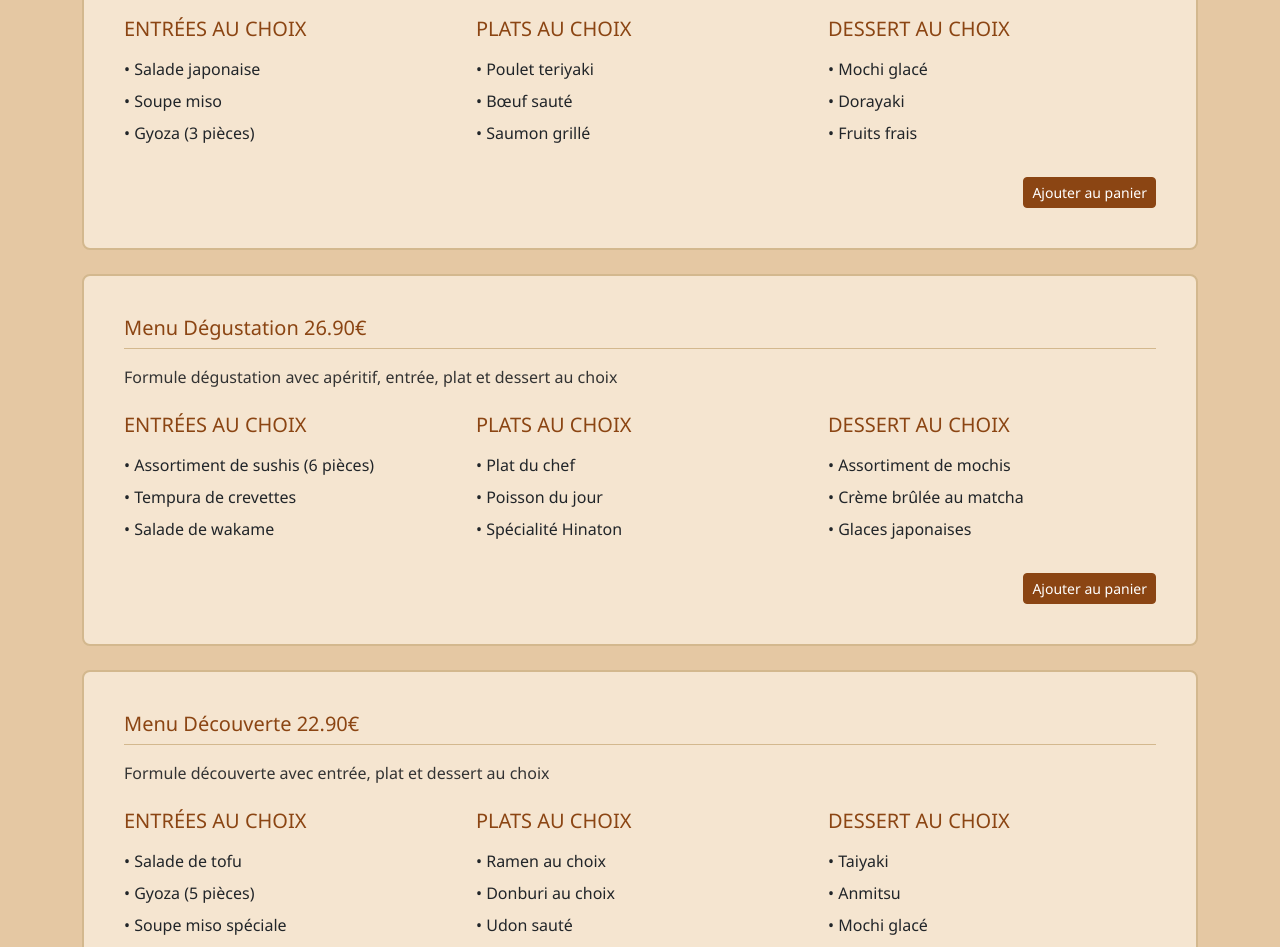
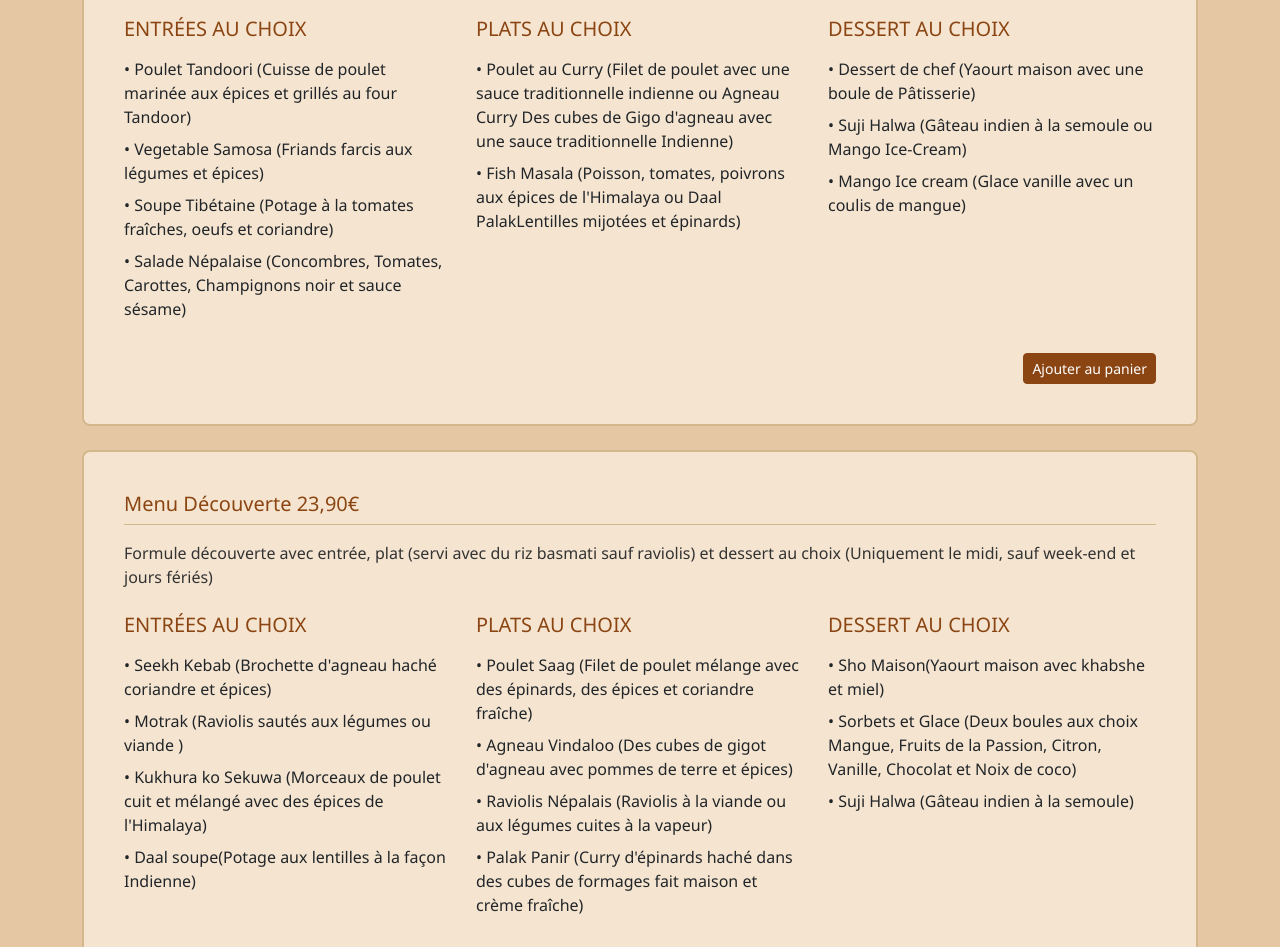
Before and after one commit to tse-ley/total_project, a React (Vite) app: page /menuformulaire in a window 1280 px wide. Shown: the part 840-1787 px from the top of the page. Built offline with nearby package versions, Linux system fonts and the light colour scheme.

Commit message:
sixth commit

```diff
--- a/src/pages/Commande.jsx
+++ b/src/pages/Commande.jsx
@@ -1,5 +1,6 @@
 import React from 'react';
 import { Container, Row, Col, Card, Button, ListGroup } from 'react-bootstrap';
+import '../index.css'; // Import your CSS file
 import { useCart } from '../context/CartContext'; // Import useCart
 
 const Commande = () => {
--- a/src/pages/Contact.jsx
+++ b/src/pages/Contact.jsx
@@ -1,10 +1,11 @@
 import React from 'react';
 import { Container, Row, Col, Form, Button } from 'react-bootstrap';
+import '../index.css';
 import mapImage from '../assets/maps.png';
 
 const Contact = () => {
   return (
-    <Container fluid className="py-4 flex-grow-1" style={{ backgroundColor: '#F8C78B', minHeight: '100vh' }}>
+    <Container fluid className="py-4 flex-grow-1">
         <Row className="justify-content-center">
           <Col md={10}>
             <Row>
--- a/src/pages/MenuDessert.jsx
+++ b/src/pages/MenuDessert.jsx
@@ -6,23 +6,100 @@ import MenuSection from '../components/MenuSection';
 import '../Menu.css';
 
 const MenuDessert = () => {
-  const { addToCart } = useCart(); // Use the addToCart function from CartContext
+  const { addToCart } = useCart(); // Use the addToCart function from the context
 
   const desserts = [
     {
       id: 'd1',
-      name: 'Gulab Jamun',
-      description: 'Boules de lait sucrées trempées dans du sirop',
-      price: 5.99,
+      name: 'Sho Maison',
+      description: ' Yaourt maison avec khabshe (Cookie Tibétain) et miel',
+      price: 6.0,
       image: '/images/gulab-jamun.jpg',
     },
     {
       id: 'd2',
-      name: 'Kheer',
-      description: 'Riz au lait traditionnel népalais',
-      price: 4.99,
+      name: 'Suji Halwa',
+      description: 'Gâteau indien à la semoule',
+      price: 6.0,
       image: '/images/kheer.jpg',
     },
+    {
+      id: 'd3',
+      name: 'Gulab Jamun',
+      description: 'Pâtisserie indienne fait maison avec sirop rose et miel',
+      price: 7.0,
+      image: '/images/gulab-jamun.jpg',
+    },
+    {
+      id: 'd4',
+      name: 'Sorbets et Glace',
+      description: 'Deux boules aux choix : Mangue, Fruits de la Passion, Citron, Vanille, Chocolat et Noix de coco',
+      price: 7.0,
+      image: '/images/kheer.jpg',
+    },
+    {
+      id: 'd5',
+      name: 'Mango Ice-Cream',
+      description: 'Glace vanille avec un coulis de mangue',
+      price: 7.90,
+      image: '/images/gulab-jamun.jpg',
+    },
+    {
+      id: 'd6',
+      name: 'Salade de Fruits ',
+      description: 'Frais Fruits frais assaisonnés',
+      price: 7.90,
+      image: '/images/kheer.jpg',
+    },
+    {
+      id: 'd7',
+      name: 'Dessert Sagarmatha',
+      description: 'Mélange de fruits frais et des fruits secs dans du fromage blanc',
+      price: 7.90,
+      image: '/images/gulab-jamun.jpg',
+    },
+    {
+      id: 'd8',
+      name: 'Kulfi',
+      description: 'Glace traditionnelle à la pistache fait maison',
+      price: 7.90,
+      image: '/images/kheer.jpg',
+    },
+    {
+      id: 'd9',
+      name: 'Dessert de chef Yaourt ',
+      description: 'maison avec une boule de Pâtisserie',
+      price: 7.90,
+      image: '/images/gulab-jamun.jpg',
+    },
+    {
+      id: 'd10',
+      name: 'Dame Blanche',
+      description: 'R2 boules de vanille, 1 boule chocolat, caramel et chantilly',
+      price: 8.90,
+      image: '/images/kheer.jpg',
+    },
+    {
+      id: 'd11',
+      name: 'Chocolat Liégeois',
+      description: 'Chocolat et ses morceaux, vanille intense de madagascar, sauce dessert chocolat et copeaux de chocolat noir',
+      price: 8.90,
+      image: '/images/gulab-jamun.jpg',
+    },
+    {
+      id: 'd12',
+      name: 'Café Liégeois',
+      description: 'Café pur arabica, vanille intense de madagascar, sauce dessert chocolat et crème sucrée',
+      price: 8.90,
+      image: '/images/kheer.jpg',
+    },
+    {
+      id: 'd13',
+      name: 'Banana Split',
+      description: 'Vanille, fraise, chocolat, sauce dessert chocolat, banane fraîche et chantilly',
+      price: 8.90,
+      image: '/images/gulab-jamun.jpg',
+    }
   ];
 
   return (
--- a/src/pages/MenuFormulaire.jsx
+++ b/src/pages/MenuFormulaire.jsx
@@ -5,90 +5,87 @@ import CartButton from '../components/CartButton';
 import '../Menu.css';
 
 const MenuFormulaires = () => {
-  // Sample data for set menus
+  // set menus
   const formulaires = [
     {
       id: 'f1',
-      name: 'Assiettte Midi 15.90€',
-      description: 'Formule déjeuner avec entrée au choix, plat principal et boisson',
-      price: 15.90,
+      name: 'Assiette Midi 13,90€',
+      description: 'Uniquement le midi, sauf week-end et jours fériés',
+      price: 13.90,
       entrees: [
-        'Salade verte',
-        'Soupe miso',
-        'Gyoza (3 pièces)'
+        'Daal ou Légumes Mixtes',
+        'Avec du Riz basmati'
       ],
       plats: [
-        'Poulet teriyaki',
-        'Bœuf sauté',
-        'Tofu frit'
+        'Poulet Tikka ou Poulet Tandoori au choix',
+        'Beignets Menu Express 14,90€Mixtes ',
+        'Samosa Légumes'
       ],
       desserts: [
-        'Mochi glacé',
-        'Dorayaki',
-        'Fruits frais'
+        'Dessert Gâteau Maison'
       ]
     },
     {
       id: 'f2',
-      name: 'Menu Express 18.90€',
-      description: 'Formule express avec entrée, plat et dessert au choix',
-      price: 18.90,
+      name: 'Menu Express 14,90€',
+      description: "Entrées + Plats ou Plats (servi avec du riz basmati) + Dessert au choix (Uniquement le midi, sauf week-end et jours fériés)",
+      price: 14.90,
       entrees: [
-        'Salade japonaise',
-        'Soupe miso',
-        'Gyoza (3 pièces)'
+        'Poulet Tandoori (Cuisse de poulet marinée aux épices et grillés au four Tandoor)',
+        'Vegetable Samosa (Friands farcis aux légumes et épices)',
+        'Soupe Tibétaine (Potage à la tomates fraîches, oeufs et coriandre)',
+        'Salade Népalaise (Concombres, Tomates, Carottes, Champignons noir et sauce sésame)'
       ],
       plats: [
-        'Poulet teriyaki',
-        'Bœuf sauté',
-        'Saumon grillé'
+        "Poulet au Curry (Filet de poulet avec une sauce traditionnelle indienne ou Agneau Curry Des cubes de Gigo d'agneau avec une sauce traditionnelle Indienne)",
+        "Fish Masala (Poisson, tomates, poivrons aux épices de l'Himalaya ou Daal PalakLentilles mijotées et épinards)"
       ],
       desserts: [
-        'Mochi glacé',
-        'Dorayaki',
-        'Fruits frais'
+        'Dessert de chef (Yaourt maison avec une boule de Pâtisserie)',
+        'Suji Halwa (Gâteau indien à la semoule ou Mango Ice-Cream)',
+        'Mango Ice cream (Glace vanille avec un coulis de mangue)'
       ]
     },
     {
       id: 'f3',
-      name: 'Menu Dégustation 26.90€',
-      description: 'Formule dégustation avec apéritif, entrée, plat et dessert au choix',
-      price: 26.90,
+      name: 'Menu Découverte 23,90€',
+      description: 'Formule découverte avec entrée, plat (servi avec du riz basmati sauf raviolis) et dessert au choix (Uniquement le midi, sauf week-end et jours fériés)',
+      price: 23.90,
       entrees: [
-        'Assortiment de sushis (6 pièces)',
-        'Tempura de crevettes',
-        'Salade de wakame'
+        "Seekh Kebab (Brochette d'agneau haché coriandre et épices)",
+        'Motrak (Raviolis sautés aux légumes ou viande )',
+        "Kukhura ko Sekuwa (Morceaux de poulet cuit et mélangé avec des épices de l'Himalaya)",
+        "Daal soupe(Potage aux lentilles à la façon Indienne)"
       ],
       plats: [
-        'Plat du chef',
-        'Poisson du jour',
-        'Spécialité Hinaton'
+        'Poulet Saag (Filet de poulet mélange avec des épinards, des épices et coriandre fraîche)',
+        "Agneau Vindaloo (Des cubes de gigot d'agneau avec pommes de terre et épices)",
+        "Raviolis Népalais (Raviolis à la viande ou aux légumes cuites à la vapeur)",
+        "Palak Panir (Curry d'épinards haché dans des cubes de formages fait maison et crème fraîche)"
       ],
       desserts: [
-        'Assortiment de mochis',
-        'Crème brûlée au matcha',
-        'Glaces japonaises'
+        'Sho Maison(Yaourt maison avec khabshe et miel)',
+        "Sorbets et Glace (Deux boules aux choix Mangue, Fruits de la Passion, Citron, Vanille, Chocolat et Noix de coco)",
+        "Suji Halwa (Gâteau indien à la semoule)"
       ]
     },
     {
       id: 'f4',
-      name: 'Menu Découverte 22.90€',
-      description: 'Formule découverte avec entrée, plat et dessert au choix',
-      price: 22.90,
+      name: 'Menu Dégustation 28,90 €',
+      description: "Formule dégustation avec entrée (Servis avec Nan nature / Nan Garlic / Nan fromage ou Nan Maison), plat et dessert au choix",
+      price: 28.90,
       entrees: [
-        'Salade de tofu',
-        'Gyoza (5 pièces)',
-        'Soupe miso spéciale'
+        'Poulet Tikka (Morceaux de poulet marinée et grillées au four Tandoor)',
+        "Khasi ko Chhoila (Gigot d'agneau désossé marinée aux poivrons, ail, gingembre, oignons et épices et grillé a four Tandoor ou Shabaleb Chaussons fourrés à la viande)",
+        "Baigan Bharta (Fondue de caviar d'aubergines crème fraîche)"
       ],
       plats: [
-        'Ramen au choix',
-        'Donburi au choix',
-        'Udon sauté'
+        "Crevettes au Curry (Crevettes décortiquées avec une sauce traditionnelle indienne ou Agneau Saag Des cubes de gigot d'agneau mélange avec des épinards, des épices et coriandre fraîche)",
+        "Butter Chicken (Poulet mariné et grillé puis cuit dans la sauce au beurre, crème fraîche, et noix de cajou)",
+        "Shamdre (Filet de poulet ou boeuf et légumes sautes avec riz au sauce soja et oeufs comme omelette)"
       ],
       desserts: [
-        'Taiyaki',
-        'Anmitsu',
-        'Mochi glacé'
+        'DESSERTS AU CHOIX à la carte'
       ]
     }
   ];
--- a/src/pages/MenuPlats.jsx
+++ b/src/pages/MenuPlats.jsx
@@ -210,6 +210,147 @@ const MenuPlats = () => {
 
   ];
 
+  const platsBiryani = [
+    {
+      id: 'b1',
+      name: 'Biryani Légumes',
+      description: "Le royal biryani est un plat traditionnelle Indien préparé avec du riz basmati parfumé, différentes épices, des raisins sec, des noix de cajou, dans une sauce curry avec légumes.",
+      price: 14.90,
+      image: '/images/dal-bhat.jpg',
+    },
+    {
+      id: 'b2',
+      name: 'Biryani Poulet',
+      description: "Le royal biryani est un plat traditionnelle Indien préparé avec du riz basmati parfumé, différentes épices, des raisins sec, des noix de cajou, dans une sauce curry avec poulet.",
+      price: 15.50,
+      image: '/images/momo.jpg',
+    },
+    {
+      id: 'b3',
+      name: 'Biryani Agneau ',
+      description: "Le royal biryani est un plat traditionnelle Indien préparé avec du riz basmati parfumé, différentes épices, des raisins sec, des noix de cajou, dans une sauce curry avec agneau.",
+      price: 17.50,
+      image: '/images/dal-bhat.jpg',
+    },
+    {
+      id: 'b4',
+      name: 'Biryani Crevettes',
+      description: "Le royal biryani est un plat traditionnelle Indien préparé avec du riz basmati parfumé, différentes épices, des raisins sec, des noix de cajou, dans une sauce curry avec crevettes.",
+      price: 17.90,
+      image: '/images/dal-bhat.jpg',
+    },
+    {
+      id: 'b5',
+      name: 'Biryani Maison',
+      description: "Le royal biryani est un plat traditionnelle Indien préparé avec du riz basmati parfumé, différentes épices, des raisins sec, des noix de cajou, dans une sauce curry avec agneau, poulet et crevettes.",
+      price: 19.00,
+      image: '/images/dal-bhat.jpg',
+    }
+
+  ];
+
+  const legumesAccompagnements = [
+    {
+      id: 'l1',
+      name: 'Palak Panir',
+      description: "Curry d'épinards haché dans des cubes de formages fait maison et crème fraîche",
+      price: 11.50,
+      image: '/images/dal-bhat.jpg',
+    },
+    {
+      id: 'l2',
+      name: 'Aloo Matar',
+      description: "Pommes de terre et petits pois avec sauce curry",
+      price: 11.50,
+      image: '/images/momo.jpg',
+    },
+    {
+      id: 'l3',
+      name: 'Daal ',
+      description: "Curry de lentilles aromatisé avec ail, gingembre et coriandre",
+      price: 10.50,
+      image: '/images/dal-bhat.jpg',
+    },
+    {
+      id: 'l4',
+      name: 'Baigan Bharta',
+      description: "Fondue de caviar d'aubergines mijotée et parfumée avec épices",
+      price: 12.00,
+      image: '/images/dal-bhat.jpg',
+    },
+    {
+      id: 'l5',
+      name: 'Saag',
+      description: "Curry d'épinards avec herbes et épices",
+      price: 11.50,
+      image: '/images/dal-bhat.jpg',
+    },
+    {
+      id: 'l6',
+      name: 'Yogi Tarkari',
+      description: "Curry de légumes variés assaisonnés puis sautés avec des épices",
+      price: 11.50,
+      image: '/images/dal-bhat.jpg',
+    },
+    {
+      id: 'l7',
+      name: 'Daal Palak',
+      description: "Lentilles mijotées et épinards",
+      price: 11.50,
+      image: '/images/dal-bhat.jpg',
+    },
+    {
+      id: 'l8',
+      name: 'Vegetable Korma',
+      description: "Mélanges de légumes avec sauce aux noix de cajou, pistaches, amandes et crème fraîche",
+      price: 12.50,
+      image: '/images/dal-bhat.jpg',
+    },
+    {
+      id: 'l9',
+      name: 'Butter Panir Masala',
+      description: "Fromage maison préparé avec sauce tomate et noix de cajou",
+      price: 13.00,
+      image: '/images/dal-bhat.jpg',
+    }
+
+  ];
+
+  const rizAccompangnements = [
+    {
+      id: 'r1',
+      name: 'Riz Nature',
+      description: "Riz Basmati parfumée au vapeur.",
+      price: 4.0,
+      image: '/images/dal-bhat.jpg',
+    },
+    {
+      id: 'r2',
+      name: 'Matar Pulao',
+      description: "Riz Basmati au safran sauté avec petits pois",
+      price: 5.0,
+      image: '/images/momo.jpg',
+    },
+    {
+      id: 'r3',
+      name: 'Kashmiri Pulao',
+      description: "Riz Basmati parfumée avec des fruits secs",
+      price: 5.0,
+      image: '/images/dal-bhat.jpg',
+    },
+    {
+      id: 'r4',
+      name: 'Jeera Rice',
+      description: "Riz Basmati sauté au cumin",
+      price: 5.0,
+      image: '/images/dal-bhat.jpg',
+    }
+
+  ];
+
+
+
+
   return (
     <div className="menu-container">
       <Container>
@@ -270,6 +411,33 @@ const MenuPlats = () => {
                             onAddToCart: () => addToCart(item), // Pass addToCart to MenuSection
                           }))}
                         />
+        <MenuSection
+                          title="Plats Biryani"
+                          items={platsBiryani.map((item) => ({
+                            ...item,
+                            onAddToCart: () => addToCart(item), // Pass addToCart to MenuSection
+                          }))}
+                        /><MenuSection
+                        title="Plats Biryani"
+                        items={platsBiryani.map((item) => ({
+                          ...item,
+                          onAddToCart: () => addToCart(item), // Pass addToCart to MenuSection
+                        }))}
+                      />
+        <MenuSection
+                          title="Legumes Accompagnements"
+                          items={legumesAccompagnements.map((item) => ({
+                            ...item,
+                            onAddToCart: () => addToCart(item), // Pass addToCart to MenuSection
+                          }))}
+                        />
+        <MenuSection
+                          title="Riz Accompagnements"
+                          items={rizAccompangnements.map((item) => ({
+                            ...item,
+                            onAddToCart: () => addToCart(item), // Pass addToCart to MenuSection
+                          }))}
+                        />
 
       </Container>
     </div>
```
